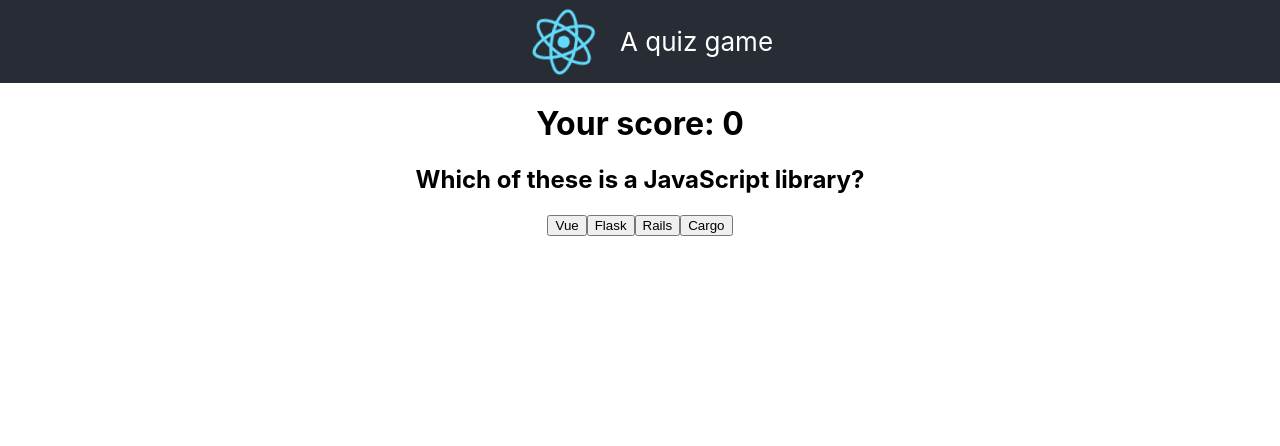
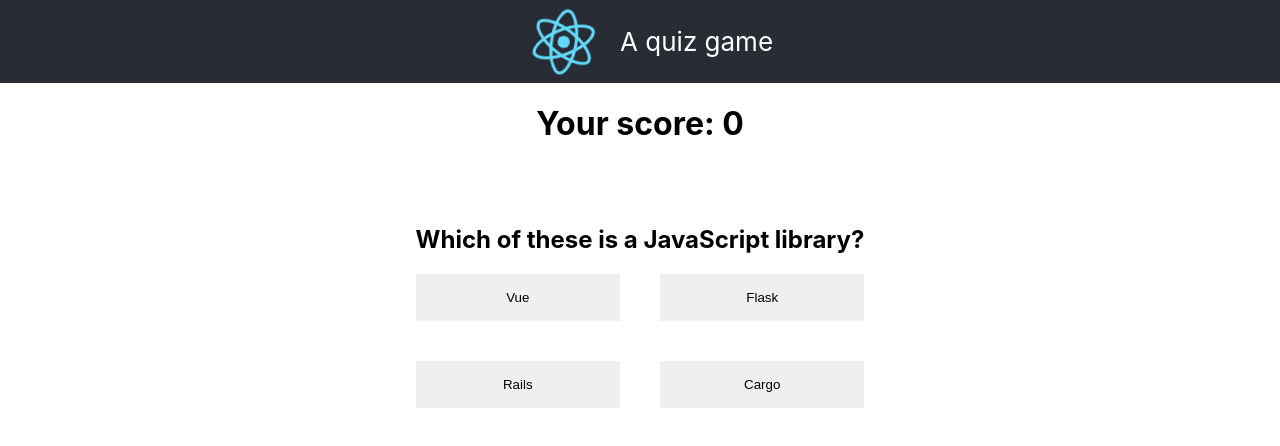
Before and after one commit to dpkreativ/quiz-game, a React (Create React App) app: page / in a window 1280 px wide. Shown: the top 446 px of the page. Built offline with nearby package versions, Linux system fonts and the light colour scheme.

Commit message:
feat: adds some basic css and vercel analytics

```diff
--- a/package.json
+++ b/package.json
@@ -6,6 +6,7 @@
     "@testing-library/jest-dom": "^5.14.1",
     "@testing-library/react": "^13.0.0",
     "@testing-library/user-event": "^13.2.1",
+    "@vercel/analytics": "^0.1.10",
     "react": "^18.2.0",
     "react-dom": "^18.2.0",
     "react-scripts": "5.0.1",
--- a/src/App.css
+++ b/src/App.css
@@ -34,3 +34,15 @@
     transform: rotate(360deg);
   }
 }
+
+.question {
+  padding: 5vmin;
+  max-width: fit-content;
+  margin: auto;
+}
+
+.question div {
+  display: grid;
+  grid-template-columns: repeat(2, 1fr);
+  gap: 5vmin;
+}
--- a/src/App.js
+++ b/src/App.js
@@ -44,18 +44,16 @@ function App() {
   function handleSelectedChoice(e) {
     e.preventDefault();
 
-    console.log(e.target.value);
-    console.log(index);
+    if (e.target.value === questions[index].answer) {
+      setScore(score + 5);
+    }
+
     if (index < questions.length - 1) {
       let temp = index + 1;
       setIndex(temp);
       setDisplayQuestion(questions[temp]);
     } else {
       setFinished(true);
-    }
-
-    if (e.target.value === questions[index].answer) {
-      setScore(score + 5);
     }
   }
 
--- a/src/components/Question.jsx
+++ b/src/components/Question.jsx
@@ -6,7 +6,7 @@ export default function Question({
   onClick,
 }) {
   return (
-    <div>
+    <div className="question">
       <h2>{question}</h2>
       <div>
         {choices.map((choice, index) => (
--- a/src/index.css
+++ b/src/index.css
@@ -11,3 +11,8 @@ code {
   font-family: source-code-pro, Menlo, Monaco, Consolas, 'Courier New',
     monospace;
 }
+
+button {
+  border: none;
+  padding: 1rem;
+}
--- a/src/index.js
+++ b/src/index.js
@@ -3,6 +3,9 @@ import ReactDOM from 'react-dom/client';
 import './index.css';
 import App from './App';
 import reportWebVitals from './reportWebVitals';
+import { inject } from '@vercel/analytics';
+
+inject();
 
 const root = ReactDOM.createRoot(document.getElementById('root'));
 root.render(
```
Also changed, not shown: 1 other file (tests, documents, lock files or other folders).
